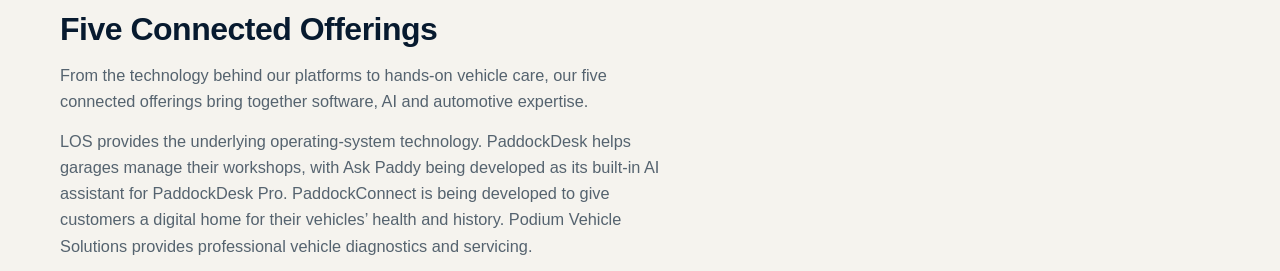
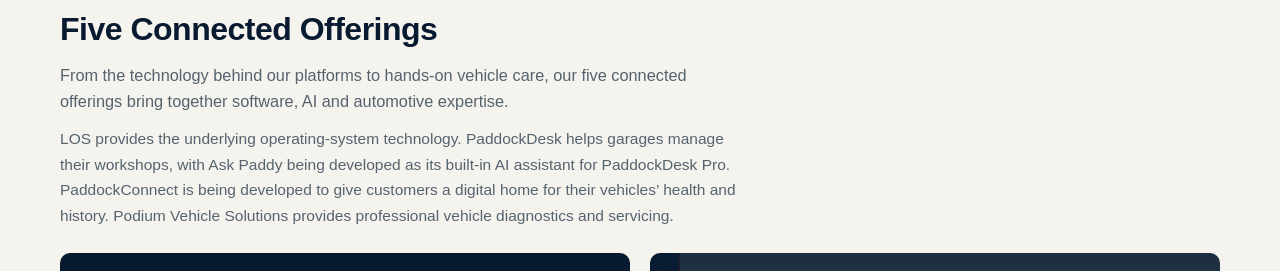
Before and after one commit to laurusgroup3/laurusgroup-website, a plain HTML site: page index.html in a window 1280 px wide. Shown: the part 815-1086 px from the top of the page. Drawn offline with Linux system fonts and the light colour scheme.

Commit message:
Businesses intro: balanced two-paragraph lead (v41)

```diff
--- a/assets/css/style.css
+++ b/assets/css/style.css
@@ -389,6 +389,10 @@ h2 {
   margin: 14px 0 0;
 }
 .dark .section-lead { color: #b9c6d4; }
+/* Businesses intro: a short lead line, then a supporting paragraph at the
+   same measure, so the two read as one balanced block above the cards. */
+#businesses .section-lead { max-width: 680px; text-wrap: pretty; }
+#businesses .section-lead-detail { margin-top: 12px; font-size: 0.97rem; line-height: 1.65; }
 .dark p { color: #c7d3e0; }
 .narrow p { max-width: 640px; line-height: 1.75; }
 
```
